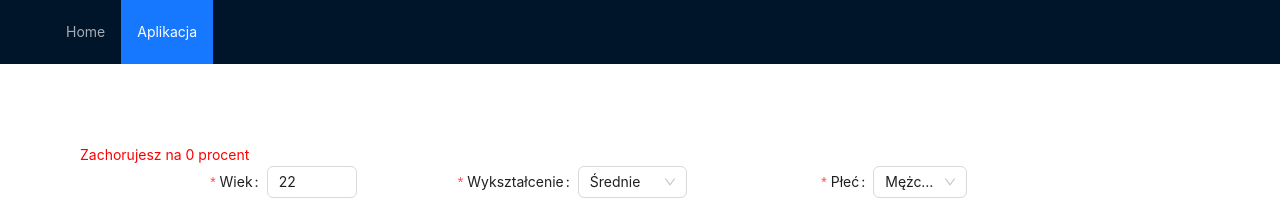
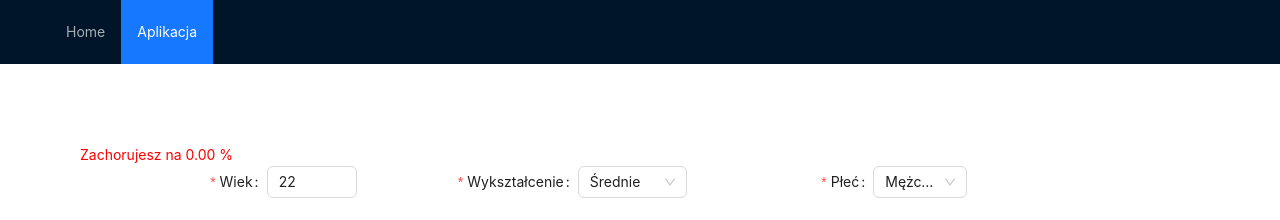
Before and after one commit to infoshareacademy/jdszr16_random_forest_rangers_fe, a Next.js app: page /aplikacja in a window 1280 px wide. Shown: the top 220 px of the page. Built offline with nearby package versions, Linux system fonts and the light colour scheme.

Commit message:
display prediction

```diff
--- a/src/app/aplikacja/formItems.tsx
+++ b/src/app/aplikacja/formItems.tsx
@@ -117,7 +117,7 @@ export default function FormItems() {
 
   return (
     <>
-      <div style = {{color: 'red'}}> Zachorujesz na {(modelPrediction || 0) * 100 } procent</div>
+      <div style = {{color: 'red'}}> Zachorujesz na {((modelPrediction[1] || 0) * 100).toFixed(2) } % </div>
       <Row>
         <Col span={6}>
           <Form.Item<FieldType>
```
